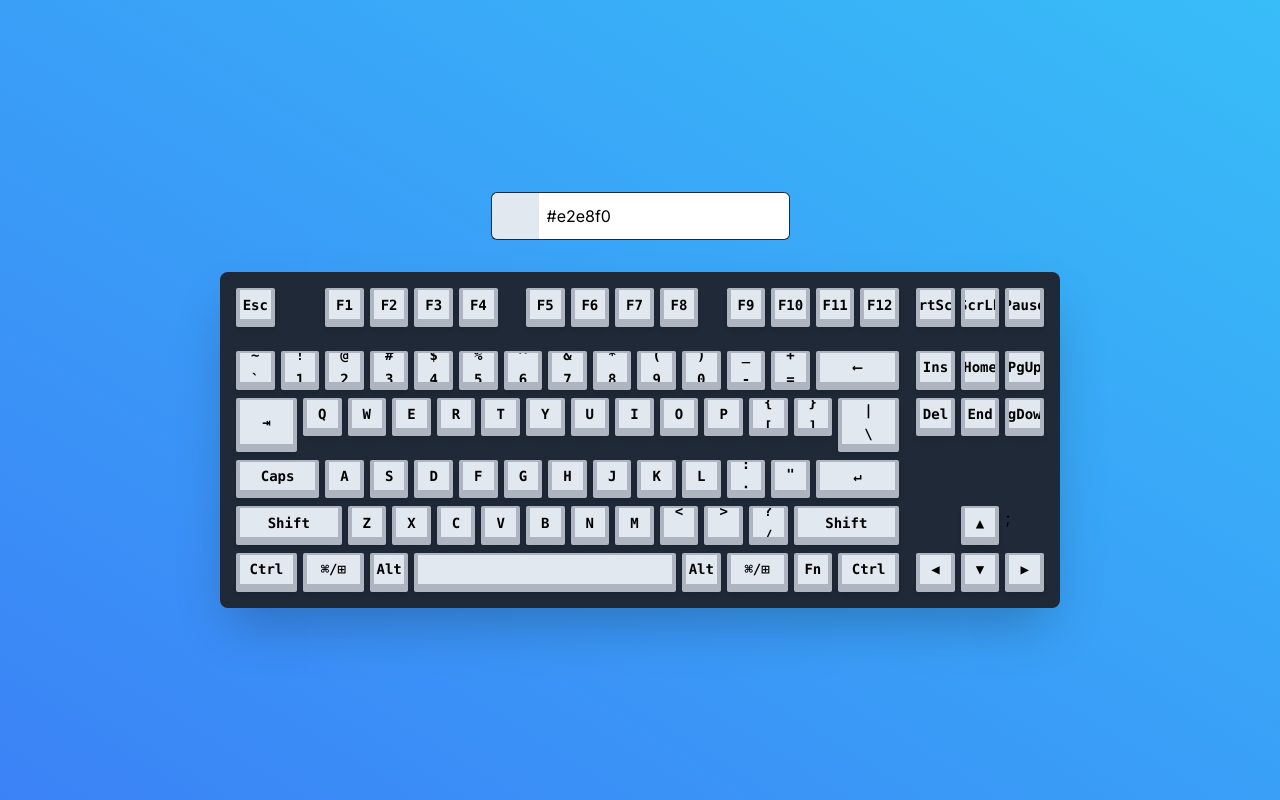
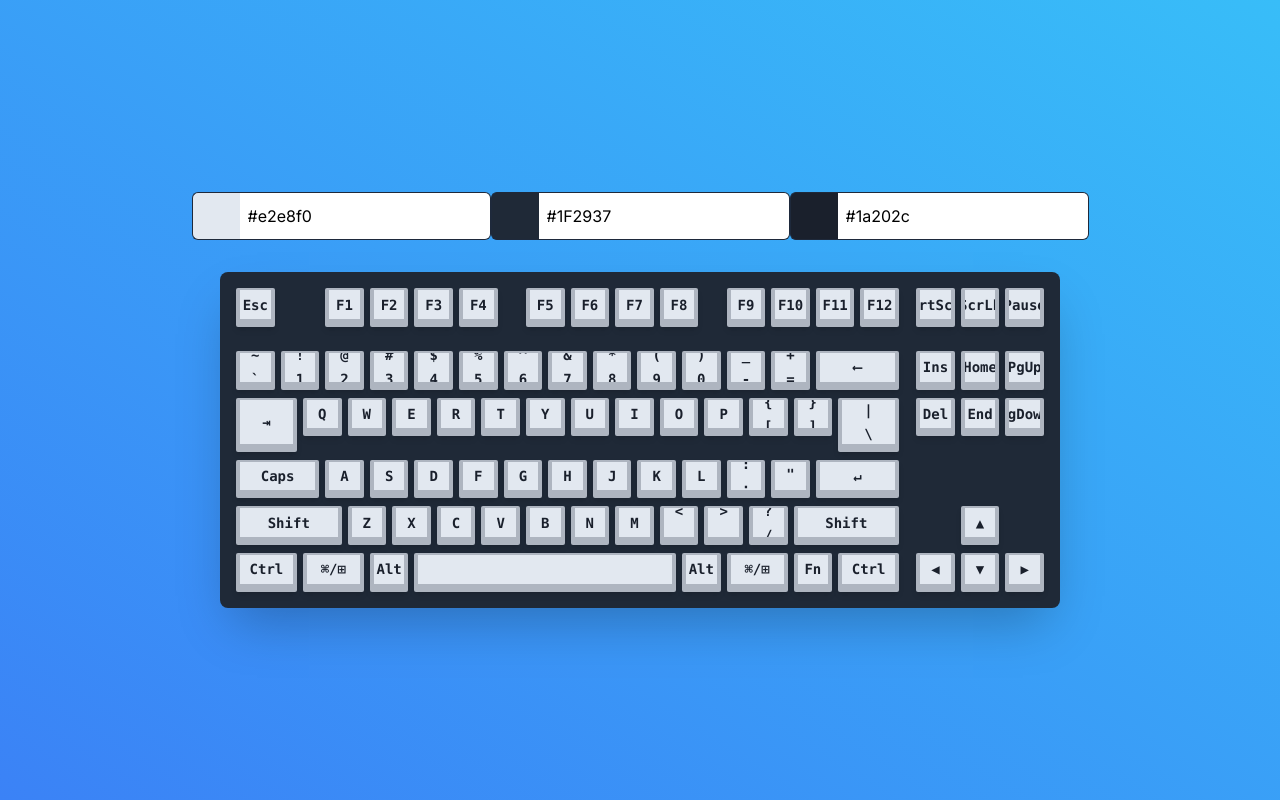
Before and after one commit to dotslashf/my-kbd, a Next.js app: page / in a window 1280 px wide. Built offline with nearby package versions, Linux system fonts and the light colour scheme.

Commit message:
refactor: create useColor for reusable color picker

```diff
--- a/src/components/ColorPicker.tsx
+++ b/src/components/ColorPicker.tsx
@@ -1,13 +1,13 @@
+import React from "react";
 import { HexColorPicker } from "react-colorful";
 
 interface Props {
   color: string;
   setColor: (color: string) => void;
-  isColorPickerOpen: boolean;
-  setIsColorPickerOpen: (state: boolean) => void;
 }
 
 const ColorPicker = (props: Props) => {
+  const [isColorPickerOpen, setIsColorPickerOpen] = React.useState(false);
   return (
     <div className="mb-8">
       <div className="flex h-12">
@@ -15,7 +15,7 @@ const ColorPicker = (props: Props) => {
           className="h-full flex-shrink-0 w-12 border-slate-800 border-l border-t border-b rounded-l-md"
           style={{ backgroundColor: props.color }}
           onClick={() => {
-            props.setIsColorPickerOpen(!props.isColorPickerOpen);
+            setIsColorPickerOpen(!isColorPickerOpen);
           }}
         ></div>
         <input
@@ -34,7 +34,7 @@ const ColorPicker = (props: Props) => {
           }}
         />
       </div>
-      {props.isColorPickerOpen && (
+      {isColorPickerOpen && (
         <div className="absolute">
           <HexColorPicker
             color={props.color}
--- a/src/components/Key.tsx
+++ b/src/components/Key.tsx
@@ -4,6 +4,7 @@ import * as React from "react";
 export interface IKeyProps {
   character: KeyboardKey;
   color?: string;
+  textColor?: string;
 }
 
 function calculateAspectRatio(keyboardKey: KeyboardKey) {
@@ -39,6 +40,7 @@ export function Key(props: IKeyProps) {
         gridColumn: `span ${gridColumnSpan * 4} / span ${gridColumnSpan * 4}`,
         gap: `${isWithShiftChar ? "0.25rem" : "0"}`,
         backgroundColor: `${props.color ? props.color : "bg-slate-200"}`,
+        color: `${props.textColor ? props.textColor : "bg-slate-800"}`,
       }}
     >
       {isWithShiftChar && (
--- a/src/components/Keyboard.tsx
+++ b/src/components/Keyboard.tsx
@@ -5,37 +5,73 @@ import Key from "./Key";
 import { Spacer } from "./Spacer";
 import { v4 as uuidv4 } from "uuid";
 import { useSelector } from "react-redux";
+import { ColorState } from "@/store";
 
 export interface IKeyboardProps {}
 
 export function Keyboard(props: IKeyboardProps) {
-  const color = useSelector((state) => state.color.hex);
+  const color = useSelector((state: ColorState) => state.color["key"]);
+  const backgroundColor = useSelector(
+    (state: ColorState) => state.color["background"]
+  );
+  const textColor = useSelector((state: ColorState) => state.color["text"]);
+
   return (
-    <div className="bg-gray-800 flex flex-col gap-6 w-9/12 p-4 rounded-lg shadow-2xl">
+    <div
+      className="flex flex-col gap-6 w-9/12 p-4 rounded-lg shadow-2xl"
+      style={{
+        backgroundColor: `${backgroundColor}`,
+      }}
+    >
       <KeyboardRow>
-        <Key character={"Escape"} key={"Escape"} color={color} />
+        <Key
+          character={"Escape"}
+          key={"Escape"}
+          color={color}
+          textColor={textColor}
+        />
         <Spacer size={4} />
         {(["F1", "F2", "F3", "F4"] as const).map((char) => {
           return (
-            <Key character={char} color={color} key={`${char}-${uuidv4()}`} />
+            <Key
+              character={char}
+              color={color}
+              key={`${char}-${uuidv4()}`}
+              textColor={textColor}
+            />
           );
         })}
         <Spacer size={2} />
         {(["F5", "F6", "F7", "F8"] as const).map((char) => {
           return (
-            <Key character={char} color={color} key={`${char}-${uuidv4()}`} />
+            <Key
+              character={char}
+              color={color}
+              key={`${char}-${uuidv4()}`}
+              textColor={textColor}
+            />
           );
         })}
         <Spacer size={2} />
         {(["F9", "F10", "F11", "F12"] as const).map((char) => {
           return (
-            <Key character={char} color={color} key={`${char}-${uuidv4()}`} />
+            <Key
+              character={char}
+              color={color}
+              key={`${char}-${uuidv4()}`}
+              textColor={textColor}
+            />
           );
         })}
         <Spacer size={1} />
         {(["PrintScreen", "ScrollLock", "Pause"] as const).map((char) => {
           return (
-            <Key character={char} color={color} key={`${char}-${uuidv4()}`} />
+            <Key
+              character={char}
+              color={color}
+              key={`${char}-${uuidv4()}`}
+              textColor={textColor}
+            />
           );
         })}
       </KeyboardRow>
--- a/src/components/KeyboardRows.tsx
+++ b/src/components/KeyboardRows.tsx
@@ -5,11 +5,13 @@ import { Spacer } from "./Spacer";
 import { KeyboardKey, KeyboardTKLMapping } from "@/const";
 import { v4 as uuidv4 } from "uuid";
 import { useSelector } from "react-redux";
+import { ColorState } from "@/store";
 
 export interface IKeyboardRowsProps {}
 
 export function KeyboardRows(props: IKeyboardRowsProps) {
-  const color = useSelector((state) => state.color.hex);
+  const color = useSelector((state: ColorState) => state.color["key"]);
+  const textColor = useSelector((state: ColorState) => state.color["text"]);
   return (
     <div className="flex flex-col gap-y-2">
       {/* first row */}
@@ -19,6 +21,7 @@ export function KeyboardRows(props: IKeyboardRowsProps) {
             <Key
               character={char as KeyboardKey}
               color={color}
+              textColor={textColor}
               key={`${char}-${uuidv4()}`}
             />
           );
@@ -29,6 +32,7 @@ export function KeyboardRows(props: IKeyboardRowsProps) {
             <Key
               character={char as KeyboardKey}
               color={color}
+              textColor={textColor}
               key={`${char}-${uuidv4()}`}
             />
           );
@@ -41,6 +45,7 @@ export function KeyboardRows(props: IKeyboardRowsProps) {
             <Key
               character={char as KeyboardKey}
               color={color}
+              textColor={textColor}
               key={`${char}-${uuidv4()}`}
             />
           );
@@ -51,6 +56,7 @@ export function KeyboardRows(props: IKeyboardRowsProps) {
             <Key
               character={char as KeyboardKey}
               color={color}
+              textColor={textColor}
               key={`${char}-${uuidv4()}`}
             />
           );
@@ -63,6 +69,7 @@ export function KeyboardRows(props: IKeyboardRowsProps) {
             <Key
               character={char as KeyboardKey}
               color={color}
+              textColor={textColor}
               key={`${char}-${uuidv4()}`}
             />
           );
@@ -75,13 +82,19 @@ export function KeyboardRows(props: IKeyboardRowsProps) {
             <Key
               character={char as KeyboardKey}
               color={color}
+              textColor={textColor}
               key={`${char}-${uuidv4()}`}
             />
           );
         })}
         <Spacer size={4} />
         <Spacer size={1} />
-        <Key character={"ArrowUp"} color={color} key={"Up"} />;
+        <Key
+          character={"ArrowUp"}
+          color={color}
+          textColor={textColor}
+          key={"Up"}
+        />
       </KeyboardRow>
       {/* last row */}
       <KeyboardRow>
@@ -90,6 +103,7 @@ export function KeyboardRows(props: IKeyboardRowsProps) {
             <Key
               character={char as KeyboardKey}
               color={color}
+              textColor={textColor}
               key={`${char}-${uuidv4()}`}
             />
           );
@@ -100,6 +114,7 @@ export function KeyboardRows(props: IKeyboardRowsProps) {
             <Key
               character={char as KeyboardKey}
               color={color}
+              textColor={textColor}
               key={`${char}-${uuidv4()}`}
             />
           );
--- a/src/components/Layout.tsx
+++ b/src/components/Layout.tsx
@@ -1,31 +1,41 @@
 import * as React from "react";
 import Keyboard from "./Keyboard";
-import { HexColorPicker } from "react-colorful";
 import { useDispatch, useSelector } from "react-redux";
-import { changeColor } from "@/store";
+import { ColorState, changeColor } from "@/store";
 import ColorPicker from "./ColorPicker";
+import useColor from "@/hooks/useColor";
 
 export interface ILayoutProps {}
 
 export function Layout(props: ILayoutProps) {
-  const color = useSelector((state) => state.color.hex);
-  const dispatch = useDispatch();
   const [isColorPickerOpen, setIsColorPickerOpen] = React.useState(false);
-  const [keyColor, setKeyColor] = React.useState(color);
+  const { color, setColor } = useColor("key");
+  const { color: backgroundColor, setColor: setBackgroundColor } =
+    useColor("background");
+  const { color: textColor, setColor: setTextColor } = useColor("text");
 
-  function setKeyColorDispatch(color: string) {
-    console.log("setKeyColorDispatch", color);
-    dispatch(changeColor(color));
-    setKeyColor(color);
-  }
   return (
     <main className="flex min-h-screen flex-col items-center justify-center p-20 w-full bg-gradient-to-bl from-sky-400 to-blue-500">
-      <ColorPicker
-        color={keyColor}
-        setColor={setKeyColorDispatch}
-        isColorPickerOpen={isColorPickerOpen}
-        setIsColorPickerOpen={setIsColorPickerOpen}
-      />
+      <div className="flex">
+        <ColorPicker
+          color={color}
+          setColor={setColor}
+          isColorPickerOpen={isColorPickerOpen}
+          setIsColorPickerOpen={setIsColorPickerOpen}
+        />
+        <ColorPicker
+          color={backgroundColor}
+          setColor={setBackgroundColor}
+          isColorPickerOpen={isColorPickerOpen}
+          setIsColorPickerOpen={setIsColorPickerOpen}
+        />
+        <ColorPicker
+          color={textColor}
+          setColor={setTextColor}
+          isColorPickerOpen={isColorPickerOpen}
+          setIsColorPickerOpen={setIsColorPickerOpen}
+        />
+      </div>
       <Keyboard />
     </main>
   );
--- /dev/null
+++ b/src/hooks/useColor.tsx
@@ -0,0 +1,23 @@
+import { useSelector, useDispatch } from "react-redux";
+import { ColorState, changeColor } from "@/store";
+import React from "react";
+
+function useColor(groupName: "key" | "text" | "background") {
+  const color = useSelector((state: ColorState) => state.color[groupName]);
+  const [keyColor, setKeyColor] = React.useState(color);
+  const dispatch = useDispatch();
+
+  const setColor = (newColor: string) => {
+    dispatch(
+      changeColor({
+        color: newColor,
+        partToChange: groupName,
+      })
+    );
+    setKeyColor(newColor);
+  };
+
+  return { color: keyColor, setColor };
+}
+
+export default useColor;
--- a/src/store.ts
+++ b/src/store.ts
@@ -1,13 +1,21 @@
-import { configureStore, createSlice } from '@reduxjs/toolkit'
+import { Slice, configureStore, createSlice } from '@reduxjs/toolkit'
+
 
 const counterSlice = createSlice({
   name: 'color',
   initialState: {
-    hex: '#e2e8f0'
+    key: '#e2e8f0',
+    text: '#1a202c',
+    background: '#1F2937',
   },
   reducers: {
-    changeColor: (state, action) => {
-      state.hex = action.payload
+    changeColor: (state, action: {
+      payload: {
+        partToChange: string,
+        color: string
+      }
+    }) => {
+      state[action.payload.partToChange as keyof typeof state] = action.payload.color
     }
   }
 })
@@ -21,4 +29,6 @@ const store = configureStore({
 })
 
 export const { changeColor } = actions;
+export type ColorState = ReturnType<typeof store.getState>;
+
 export default store;
```
